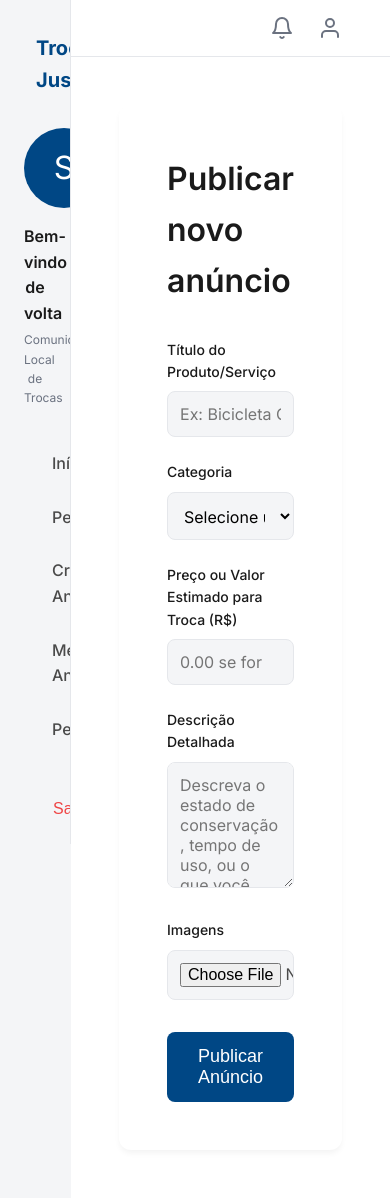
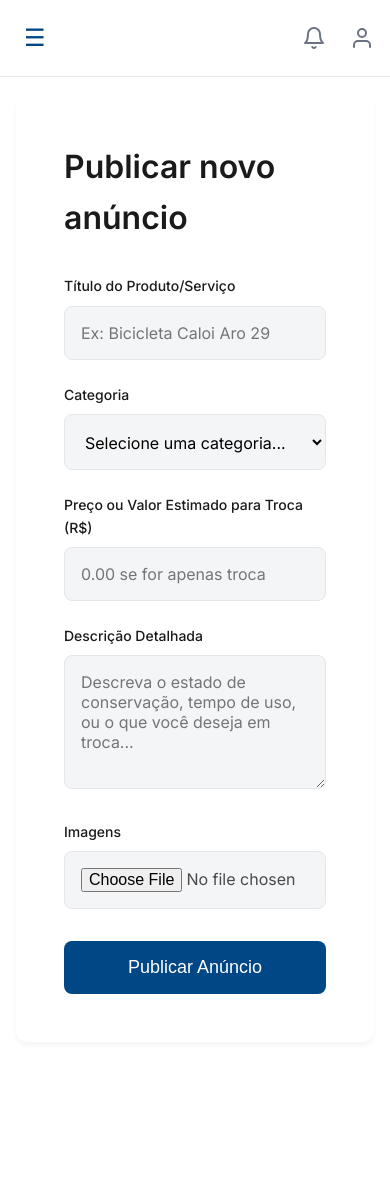
Before and after one commit to Dante-Alsino/TrocaJusta, a Django app: page /anuncios/novo/ in a window 390 px wide. After the commit the page ends 994 px from the top, so only its background shows below. Run offline with Django 5.2, Linux system fonts and the light colour scheme; the visitor is signed in with stand-in values (Sample User, id 1); data that the repository does not hold is empty.

Commit message:
feat(ui): implementa menu responsivo mobile e limpeza de estilos inline
Detalhes:
- Adiciona Sidebar lateral deslizante para dispositivos móveis com efeito overlay
- Cria rotina JavaScript leve no base.html para controle do Hamburger Menu
- Move regras CSS inline para classes semânticas nas páginas de perfil e listagem
- Configura ALLOWED_HOSTS no settings.py para aceitar conexões externas

```diff
--- a/static/css/style.css
+++ b/static/css/style.css
@@ -52,8 +52,10 @@ a {
     transition: color 0.2s ease;
 }
 
+@media (hover: hover) {
     a:hover {
         color: var(--color-primary-hover);
+    }
 }
 
 /* ==========================================================================
@@ -74,8 +76,10 @@ a:hover {
     text-decoration: none;
 }
 
+@media (hover: hover) {
     .btn-primary:hover {
         background-color: var(--color-primary-hover);
+    }
 }
 
 .btn-text {
@@ -90,9 +94,11 @@ a:hover {
     border-radius: var(--border-radius-md);
 }
 
+@media (hover: hover) {
     .btn-text:hover {
         background-color: #F3F4F6;
         color: var(--color-text-dark);
+    }
 }
 
 /* ==========================================================================
@@ -178,9 +184,16 @@ a:hover {
     transition: background-color 0.2s, color 0.2s;
 }
 
-.sidebar-link:hover, .sidebar-link.active {
+.sidebar-link.active {
     background-color: #E2E8F0;
     color: var(--color-text-dark);
+}
+
+@media (hover: hover) {
+    .sidebar-link:hover {
+        background-color: #E2E8F0;
+        color: var(--color-text-dark);
+    }
 }
 
 /* Topbar inside Main Content */
@@ -301,8 +314,10 @@ a:hover {
     transition: background-color 0.2s;
 }
 
+@media (hover: hover) {
     .btn-social:hover {
         background-color: var(--color-background-light);
+    }
 }
 
 .auth-divider {
@@ -418,8 +433,10 @@ a:hover {
     height: 140px;
 }
 
+@media (hover: hover) {
     .ad-list-card:hover {
         box-shadow: var(--shadow-sm);
+    }
 }
 
 .ad-list-image {
@@ -454,6 +471,17 @@ a:hover {
     font-size: 0.875rem;
 }
 
+.ad-list-stats {
+    text-align: right;
+    display: flex;
+    flex-direction: column;
+    gap: 0.25rem;
+}
+
+.ad-list-delete-form {
+    margin-top: 1rem;
+}
+
 .btn-danger {
     background-color: transparent;
     color: #EF4444;
@@ -467,8 +495,10 @@ a:hover {
     align-items: center;
     gap: 0.5rem;
 }
+@media (hover: hover) {
     .btn-danger:hover {
         background-color: #FEF2F2;
+    }
 }
 .auth-bottom a {
     font-weight: 600;
@@ -565,8 +595,10 @@ a:hover {
     text-align: center;
     transition: background-color 0.2s;
 }
+@media (hover: hover) {
     .profile-stat-card:hover {
         background-color: #F8FAFC;
+    }
 }
 
 .profile-stat-value {
@@ -604,8 +636,10 @@ a:hover {
     color: var(--color-text-dark);
     transition: background-color 0.2s;
 }
+@media (hover: hover) {
     .profile-menu-link:hover {
         background-color: #F8FAFC;
+    }
 }
 
 .profile-menu-icon {
@@ -640,8 +674,10 @@ a:hover {
     background-color: #FEF2F2;
     color: #EF4444;
 }
+@media (hover: hover) {
     .profile-menu-logout:hover {
         background-color: #FEF2F2;
+    }
 }
 
 /* ==========================================================================
@@ -707,13 +743,86 @@ a:hover {
         flex-direction: column;
     }
     .auth-left {
-        padding: 2rem;
+        display: none;
     }
     .auth-right {
-        padding: 2rem;
+        padding: 1.5rem;
     }
     .auth-title {
         font-size: 2rem;
+    }
+
+    /* Ad list mobile search form */
+    .search-form-mobile {
+        flex-direction: column !important;
+    }
+    .search-form-mobile > div,
+    .search-form-mobile select,
+    .search-form-mobile button {
+        width: 100% !important;
+    }
+
+    /* Touch target optimizations */
+    .form-control, .form-group input, .form-group select, .form-group textarea, .search-input, .form-input {
+        padding: 1rem !important;
+    }
+    .btn-primary, .btn-block, .btn-social {
+        padding: 1rem !important;
+    }
+
+    /* Refatoração Fase 3 - Mobile My Ads */
+    .ad-list-card {
+        flex-direction: column;
+        height: auto;
+    }
+    .ad-list-image {
+        width: 100%;
+        height: 200px;
+        border-right: none;
+        border-bottom: 1px solid var(--color-border);
+    }
+    .ad-list-content {
+        flex-direction: column;
+        align-items: stretch;
+        gap: 1.5rem;
+        padding: 1rem;
+    }
+    .ad-list-info {
+        height: auto;
+    }
+    .ad-list-actions {
+        flex-direction: row;
+        justify-content: space-between;
+        align-items: center;
+        height: auto;
+    }
+    .ad-list-stats {
+        text-align: left;
+        align-items: flex-start;
+    }
+    .ad-list-delete-form {
+        margin-top: 0;
+    }
+
+    /* Refatoração Fase 3 - Mobile Profile */
+    .profile-header-content {
+        flex-direction: column;
+        align-items: center;
+    }
+    .profile-info {
+        text-align: center;
+        display: flex;
+        flex-direction: column;
+        align-items: center;
+    }
+    .profile-name {
+        justify-content: center;
+    }
+    .profile-location {
+        justify-content: center;
+    }
+    .profile-stats-grid {
+        grid-template-columns: 1fr;
     }
 }
 
@@ -752,10 +861,12 @@ a:hover {
     color: inherit;
 }
 
+@media (hover: hover) {
     .ad-card:hover {
         transform: translateY(-4px);
         box-shadow: 0 10px 15px -3px rgba(0, 0, 0, 0.1);
         color: inherit;
+    }
 }
 
 .ad-image {
@@ -849,3 +960,71 @@ a:hover {
         grid-template-columns: 1fr;
     }
 }
+
+/* ==========================================================================
+   Mobile Layout Updates (Phase 1)
+   ========================================================================== */
+.hamburger-menu {
+    display: none;
+    background: none;
+    border: none;
+    font-size: 1.5rem;
+    cursor: pointer;
+    color: var(--color-primary);
+    padding: 0.5rem;
+}
+
+.sidebar-overlay {
+    position: fixed;
+    top: 0;
+    left: 0;
+    width: 100%;
+    height: 100%;
+    background: rgba(0,0,0,0.5);
+    z-index: 99;
+    opacity: 0;
+    visibility: hidden;
+    transition: all 0.3s ease;
+}
+
+.sidebar-overlay.active {
+    opacity: 1;
+    visibility: visible;
+}
+
+.main-content-inner {
+    padding: 3rem;
+}
+
+@media (max-width: 768px) {
+    .app-container {
+        flex-direction: column;
+    }
+
+    .sidebar {
+        position: fixed;
+        left: 0;
+        top: 0;
+        height: 100vh;
+        width: 260px;
+        z-index: 100;
+        transform: translateX(-100%);
+        transition: transform 0.3s ease;
+    }
+
+    .sidebar.sidebar-active {
+        transform: translateX(0);
+    }
+
+    .hamburger-menu {
+        display: block;
+    }
+
+    .topbar {
+        padding: 1rem;
+    }
+
+    .main-content-inner {
+        padding: 1rem;
+    }
+}
--- a/templates/accounts/profile.html
+++ b/templates/accounts/profile.html
@@ -18,7 +18,7 @@
             {% endif %}
 
             <div class="profile-info">
-                <div class="profile-name" style="display: flex; align-items: center; gap: 0.5rem; justify-content: center;">
+                <div class="profile-name">
                     {{ user.nome_completo|default:user.username }}
                     {% if user.status_conta == 'ativo' %}
                     <span style="color: #059669;" title="Conta Verificada">
--- a/templates/ads/ad_list.html
+++ b/templates/ads/ad_list.html
@@ -4,7 +4,7 @@
 {% block title %}Pesquisar - Troca Justa{% endblock %}
 
 {% block content %}
-<form method="GET" action="{% url 'ads:list' %}" style="margin-bottom: 3rem; display: flex; gap: 1rem; position: relative;">
+<form method="GET" action="{% url 'ads:list' %}" class="search-form-mobile" style="margin-bottom: 3rem; display: flex; gap: 1rem; position: relative;">
     <div style="flex-grow: 1; position: relative;">
         <svg xmlns="http://www.w3.org/2000/svg" width="20" height="20" viewBox="0 0 24 24" fill="none" stroke="currentColor" stroke-width="2" stroke-linecap="round" stroke-linejoin="round" style="position: absolute; left: 1rem; top: 50%; transform: translateY(-50%); color: var(--color-text-muted);"><circle cx="11" cy="11" r="8"></circle><line x1="21" y1="21" x2="16.65" y2="16.65"></line></svg>
         <input type="text" name="q" value="{{ query|default:'' }}" class="search-input" placeholder="Pesquisar itens, serviços ou usuários..." style="font-size: 1.125rem; padding: 1rem 1.5rem 1rem 3rem; border-radius: 8px; border: 1px solid var(--color-border); background: white; width: 100%; box-shadow: 0 1px 3px rgba(0,0,0,0.05);">
--- a/templates/ads/my_ads.html
+++ b/templates/ads/my_ads.html
@@ -72,12 +72,12 @@
             </div>
 
             <div class="ad-list-actions">
-                <div style="text-align: right; display: flex; flex-direction: column; gap: 0.25rem;">
+                <div class="ad-list-stats">
                     <div><svg xmlns="http://www.w3.org/2000/svg" width="14" height="14" viewBox="0 0 24 24" fill="none" stroke="currentColor" stroke-width="2" stroke-linecap="round" stroke-linejoin="round" style="vertical-align: middle; margin-right: 0.25rem;"><path d="M1 12s4-8 11-8 11 8 11 8-4 8-11 8-11-8-11-8z"></path><circle cx="12" cy="12" r="3"></circle></svg> 0 visualizações</div>
                     <div><svg xmlns="http://www.w3.org/2000/svg" width="14" height="14" viewBox="0 0 24 24" fill="none" stroke="currentColor" stroke-width="2" stroke-linecap="round" stroke-linejoin="round" style="vertical-align: middle; margin-right: 0.25rem;"><path d="M20.84 4.61a5.5 5.5 0 0 0-7.78 0L12 5.67l-1.06-1.06a5.5 5.5 0 0 0-7.78 7.78l1.06 1.06L12 21.23l7.78-7.78 1.06-1.06a5.5 5.5 0 0 0 0-7.78z"></path></svg> 0 salvos</div>
                 </div>
 
-                <form id="delete-form-{{ anuncio.pk }}" method="post" action="{% url 'ads:delete' anuncio.pk %}" style="margin-top: 1rem;">
+                <form id="delete-form-{{ anuncio.pk }}" class="ad-list-delete-form" method="post" action="{% url 'ads:delete' anuncio.pk %}">
                     {% csrf_token %}
                     <button type="button" class="btn-danger" onclick="openDeleteModal('delete-form-{{ anuncio.pk }}')">
                         <svg xmlns="http://www.w3.org/2000/svg" width="14" height="14" viewBox="0 0 24 24" fill="none" stroke="currentColor" stroke-width="2" stroke-linecap="round" stroke-linejoin="round"><polyline points="3 6 5 6 21 6"></polyline><path d="M19 6v14a2 2 0 0 1-2 2H7a2 2 0 0 1-2-2V6m3 0V4a2 2 0 0 1 2-2h4a2 2 0 0 1 2 2v2"></path><line x1="10" y1="11" x2="10" y2="17"></line><line x1="14" y1="11" x2="14" y2="17"></line></svg>
--- a/templates/base.html
+++ b/templates/base.html
@@ -10,6 +10,7 @@
 </head>
 <body>
     <div class="app-container">
+        <div class="sidebar-overlay"></div>
         <!-- Sidebar Esquerda -->
         <aside class="sidebar">
             <div class="sidebar-logo">
@@ -72,7 +73,8 @@
         <main class="main-content">
             <!-- Barra Superior (Topbar) -->
             <div class="topbar">
-                <div style="display: flex; gap: 2rem; color: var(--color-text-muted); font-size: 0.875rem;">
+                <div style="display: flex; gap: 1rem; align-items: center; color: var(--color-text-muted); font-size: 0.875rem;">
+                    <button class="hamburger-menu" aria-label="Abrir menu">☰</button>
                 </div>
                 <div class="topbar-actions" style="display: flex; gap: 1.5rem; align-items: center;">
                     <a href="#" style="color: var(--color-text-muted); display: flex; align-items: center;">
@@ -85,7 +87,7 @@
             </div>
 
             <!-- Injeção de Páginas -->
-            <div style="padding: 3rem;">
+            <div class="main-content-inner">
                 {% if messages %}
                     {% for message in messages %}
                         <div style="padding: 1rem; border-radius: 8px; margin-bottom: 1.5rem; font-weight: 500; {% if message.tags == 'success' %}background-color: #D1FAE5; color: #065F46; border-left: 4px solid #10B981;{% elif message.tags == 'info' %}background-color: #DBEAFE; color: #1E40AF; border-left: 4px solid #3B82F6;{% elif message.tags == 'error' or message.tags == 'warning' %}background-color: #FEF2F2; color: #991B1B; border-left: 4px solid #EF4444;{% else %}background-color: #FEF3C7; color: #92400E; border-left: 4px solid #F59E0B;{% endif %}">
@@ -99,5 +101,21 @@
             </div>
         </main>
     </div>
+
+    <script>
+        document.addEventListener('DOMContentLoaded', function() {
+            const hamburger = document.querySelector('.hamburger-menu');
+            const sidebar = document.querySelector('.sidebar');
+            const overlay = document.querySelector('.sidebar-overlay');
+
+            function toggleSidebar() {
+                if (sidebar) sidebar.classList.toggle('sidebar-active');
+                if (overlay) overlay.classList.toggle('active');
+            }
+
+            if (hamburger) hamburger.addEventListener('click', toggleSidebar);
+            if (overlay) overlay.addEventListener('click', toggleSidebar);
+        });
+    </script>
 </body>
 </html>
--- a/trocajusta/settings.py
+++ b/trocajusta/settings.py
@@ -30,7 +30,7 @@ SECRET_KEY = os.getenv('SECRET_KEY')
 # SECURITY WARNING: don't run with debug turned on in production!
 DEBUG = os.getenv('DEBUG', 'False') == 'True'
 
-ALLOWED_HOSTS = []
+ALLOWED_HOSTS = ['*']
 
 
 # Application definition
```
Lines whose indentation alone changed are shown as unchanged.
